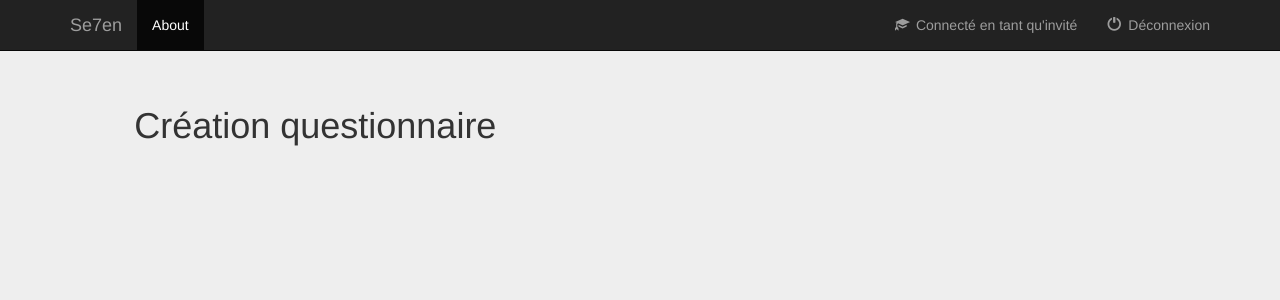
After one commit to DineshGov/MapGame, a PHP site: page /main/creation_questionnaire.php in a window 1280 px wide. The commit adds this page. Shown: the top 300 px of the page. Run offline with PHP 8.4, Linux system fonts and the light colour scheme; data that the repository does not hold is empty.

Commit message:
ajout page creation questionnaire, + bouton sur page jeuLeaflet

```diff
--- a/main/administration.php
+++ b/main/administration.php
@@ -80,8 +80,8 @@
       </table>
     </div>
 
-    <div class="col-lg-offset-2 col-lg-4 col-md-offset-2 col-md-4 col-sm-offset-2 col-sm-4">
-      <button id="btn_creation_questionnaire" class="btn btn-lg btn-success btn-block">Création questionnaire</button>
+    <div class="col-lg-offset-3 col-lg-6 col-lg-offset-3 col-md-offset-3 col-md-6 col-md-offset-3 col-sm-offset-3 col-sm-6 col-sm-offset-3">
+      <a href="creation_questionnaire.php" id="btn_creation_questionnaire" class="btn btn-lg btn-success btn-block" role="button">Création questionnaire</a>
     </div>
 
     <script type="text/javascript">
--- /dev/null
+++ b/main/creation_questionnaire.php
@@ -0,0 +1,12 @@
+<?php
+	$page_name="creation_questionnaire.php";
+    require ('header.php');
+    require('../database_auth.php');
+?>
+
+<div class="col-lg-12 col-md-12 col-sm-12">
+
+	<div class="col-lg-offset-1 col-lg-11 col-md-offset-1 col-md-11 col-sm-offset-1 col-sm-11"> <h1>Création questionnaire</h1>
+	</div>
+
+</div>
--- /dev/null
+++ b/main/css/creation_questionnaire.css
@@ -0,0 +1 @@
+creation_questionnaire.css
--- a/main/header.php
+++ b/main/header.php
@@ -24,12 +24,14 @@
     <script src="js/menu_principal.js"></script>
     <script src="js/gestion_questionnaire.js"></script>
     <script src="js/jeuLeaflet.js"></script>
+    <script src="js/creation_questionnaire.js"></script>
 
     <link href="css/header.css" rel="stylesheet">
     <link href="css/deconnexion.css" rel="stylesheet">
     <link href="css/menu_principal.css" rel="stylesheet">
     <link href="css/administration.css" rel="stylesheet">
     <link href="css/gestionnaire_questionnaire.css" rel="stylesheet">
+    <link href="css/creation_questionnaire.css" rel="stylesheet">
     <?php
     if($page_name==="gestion_questionnaire.php" || $page_name==="jeuLeaflet.php")
       echo '<link href="css/jeuLeaflet.css" rel="stylesheet">';
--- a/main/jeuLeaflet.php
+++ b/main/jeuLeaflet.php
@@ -59,7 +59,8 @@
 						</div>
 
 						<div id="btnInvite" style="display:none; margin-left:20px; margin-right:20px;">
-							<button class="btn btn-primary"><a href="menu_principal.php" style="color:white;text-decoration:none">Test en mode invité terminé: cliquez sur ce lien pour retourner à la page d'accueil</a></button>
+							<!--<button class="btn btn-primary"><a href="menu_principal.php" style="color:white;text-decoration:none">Test en mode invité terminé: cliquez sur ce lien pour retourner à la page d'accueil</a></button>-->
+							<a href="menu_principal.php" class="btn btn-lg btn-primary" role="button">Test en mode invité terminé: cliquez sur ce lien pour retourner à la page d'accueil</a>
 						</div>
 					</div>
 
--- /dev/null
+++ b/main/js/creation_questionnaire.js
@@ -0,0 +1 @@
+creation_questionnaire.js
```
